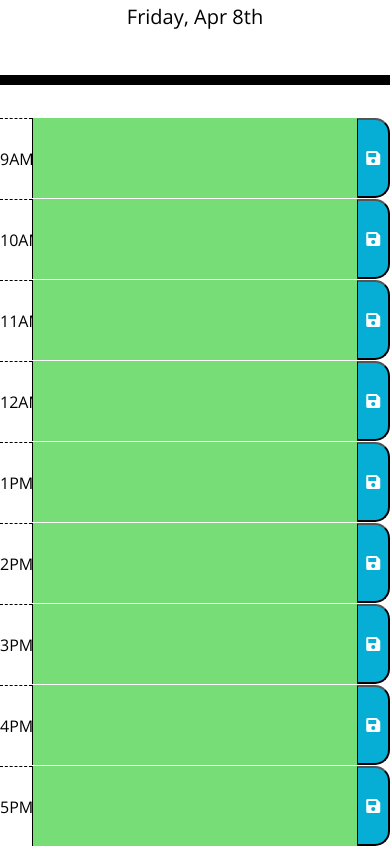
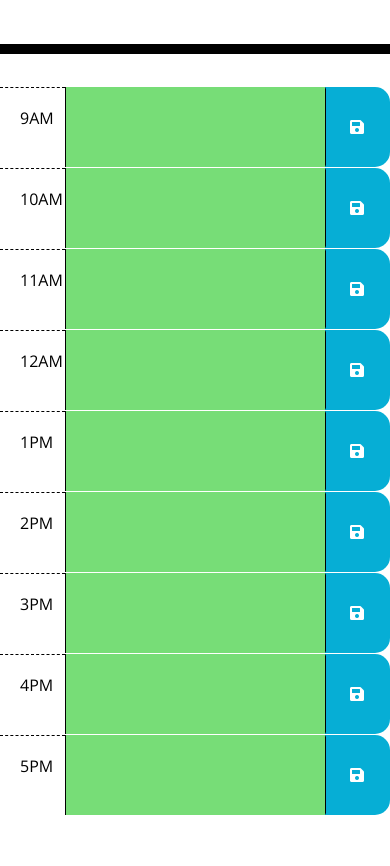
Before and after one commit to brianbixby/hmwk5, a plain HTML site: page index.html in a window 390 px wide. Shown: the part 262-1128 px from the top of the page. After the commit the page ends 1096 px from the top, so only its background shows below. Drawn offline with nearby package versions, Linux system fonts and the light colour scheme.

Commit message:
fixed minor css responsiveness and icon active color

```diff
--- a/assets/css/style.css
+++ b/assets/css/style.css
@@ -79,8 +79,15 @@ textarea {
   height: 100%;
 }
 
-#scheduleContainer .col-10,
-#scheduleContainer .col-1 {
+#scheduleContainer .saveBtn {
+  border-color: transparent;
+  border-left: 1px solid black;
+}
+
+#scheduleContainer .col-8,
+#scheduleContainer .col-sm-10,
+#scheduleContainer .col-sm-1,
+#scheduleContainer .col-2 {
   padding-right: 0;
   padding-left: 0;
   height: 80px;
@@ -89,3 +96,35 @@ textarea {
 #scheduleContainer .row {
   margin-bottom: 1px;
 }
+
+#scheduleContainer .hour p {
+  padding-left: calc((100% - 45px));
+  margin-top: -10px;
+}
+
+.saveBtn i.fas:active {
+  color: black;
+}
+
+/* media queries */
+@media (max-width: 520px) {
+
+  #scheduleContainer .hour,
+  #scheduleContainer .saveCol {
+    -ms-flex: 0 0 16.666666%;
+    flex: 0 0 16.666666%;
+    max-width: 16.666666%;
+  }
+
+  #scheduleContainer .eventCol {
+    -ms-flex: 0 0 66.666666%;
+    flex: 0 0 66.666666%;
+    max-width: 66.666666%;
+  }
+}
+
+@media (max-width: 520px) {
+  .display-3 {
+    font-size: 3.7rem;
+  }
+}
--- a/index.html
+++ b/index.html
@@ -22,75 +22,84 @@
   </header>
   <div id="scheduleContainer" class="container">
     <div class="row">
-      <div class="col-1 hour">
+      <div class="col-2 col-sm-1 hour">
         <p>9AM</p>
       </div>
-      <div id="eventCol9" class="col-10 eventCol"><textarea id="textarea9" data-time="9"></textarea></div>
-      <div class="col-1 saveCol"><button class="saveBtn" data-time="9"><i class="fas fa-save"></i></button></div>
+      <div id="eventCol9" class="col-8 col-sm-10 eventCol"><textarea id="textarea9" data-time="9"></textarea></div>
+      <div class="col-2 col-sm-1 saveCol"><button class="saveBtn" data-time="9"><i class="fas fa-save"></i></button>
+      </div>
     </div>
 
     <div class="row">
-      <div class="col-1 hour">
+      <div class="col-2 col-sm-1 hour">
         <p>10AM</p>
       </div>
-      <div id="eventCol10" class="col-10 eventCol"><textarea id="textarea10" data-time="10"></textarea></div>
-      <div class="col-1 saveCol"><button class="saveBtn" data-time="10"><i class="fas fa-save"></i></button></div>
+      <div id="eventCol10" class="col-8 col-sm-10 eventCol"><textarea id="textarea10" data-time="10"></textarea></div>
+      <div class="col-2 col-sm-1 saveCol"><button class="saveBtn" data-time="10"><i class="fas fa-save"></i></button>
+      </div>
     </div>
 
     <div class="row">
-      <div class="col-1 hour">
+      <div class="col-2 col-sm-1 hour">
         <p>11AM</p>
       </div>
-      <div id="eventCol11" class="col-10 eventCol"><textarea id="textarea11" data-time="11"></textarea></div>
-      <div class="col-1 saveCol"><button class="saveBtn" data-time="11"><i class="fas fa-save"></i></button></div>
+      <div id="eventCol11" class="col-8 col-sm-10 eventCol"><textarea id="textarea11" data-time="11"></textarea></div>
+      <div class="col-2 col-sm-1 saveCol"><button class="saveBtn" data-time="11"><i class="fas fa-save"></i></button>
+      </div>
     </div>
 
     <div class="row">
-      <div class="col-1 hour">
+      <div class="col-2 col-sm-1 hour">
         <p>12AM</p>
       </div>
-      <div id="eventCol12" class="col-10 eventCol"><textarea id="textarea12" data-time="12"></textarea></div>
-      <div class="col-1 saveCol"><button class="saveBtn" data-time="12"><i class="fas fa-save"></i></button></div>
+      <div id="eventCol12" class="col-8 col-sm-10 eventCol"><textarea id="textarea12" data-time="12"></textarea></div>
+      <div class="col-2 col-sm-1 saveCol"><button class="saveBtn" data-time="12"><i class="fas fa-save"></i></button>
+      </div>
     </div>
 
     <div class="row">
-      <div class="col-1 hour">
+      <div class="col-2 col-sm-1 hour">
         <p>1PM</p>
       </div>
-      <div id="eventCol13" class="col-10 eventCol"><textarea id="textarea13" data-time="13"></textarea></div>
-      <div class="col-1 saveCol"><button class="saveBtn" data-time="13"><i class="fas fa-save"></i></button></div>
+      <div id="eventCol13" class="col-8 col-sm-10 eventCol"><textarea id="textarea13" data-time="13"></textarea></div>
+      <div class="col-2 col-sm-1 saveCol"><button class="saveBtn" data-time="13"><i class="fas fa-save"></i></button>
+      </div>
     </div>
 
     <div class="row">
-      <div class="col-1 hour">
+      <div class="col-2 col-sm-1 hour">
         <p>2PM</p>
       </div>
-      <div id="eventCol14" class="col-10 eventCol"><textarea id="textarea14" data-time="14"></textarea></div>
-      <div class="col-1 saveCol"><button class="saveBtn" data-time="14"><i class="fas fa-save"></i></button></div>
+      <div id="eventCol14" class="col-8 col-sm-10 eventCol"><textarea id="textarea14" data-time="14"></textarea></div>
+      <div class="col-2 col-sm-1 saveCol"><button class="saveBtn" data-time="14"><i class="fas fa-save"></i></button>
+      </div>
     </div>
 
     <div class="row">
-      <div class="col-1 hour">
+      <div class="col-2 col-sm-1 hour">
         <p>3PM</p>
       </div>
-      <div id="eventCol15" class="col-10 eventCol"><textarea id="textarea15" data-time="15"></textarea></div>
-      <div class="col-1 saveCol"><button class="saveBtn" data-time="15"><i class="fas fa-save"></i></button></div>
+      <div id="eventCol15" class="col-8 col-sm-10 eventCol"><textarea id="textarea15" data-time="15"></textarea></div>
+      <div class="col-2 col-sm-1 saveCol"><button class="saveBtn" data-time="15"><i class="fas fa-save"></i></button>
+      </div>
     </div>
 
     <div class="row">
-      <div class="col-1 hour">
+      <div class="col-2 col-sm-1 hour">
         <p>4PM</p>
       </div>
-      <div id="eventCol16" class="col-10 eventCol"><textarea id="textarea16" data-time="16"></textarea></div>
-      <div class="col-1 saveCol"><button class="saveBtn" data-time="16"><i class="fas fa-save"></i></button></div>
+      <div id="eventCol16" class="col-8 col-sm-10 eventCol"><textarea id="textarea16" data-time="16"></textarea></div>
+      <div class="col-2 col-sm-1 saveCol"><button class="saveBtn" data-time="16"><i class="fas fa-save"></i></button>
+      </div>
     </div>
 
     <div class="row">
-      <div class="col-1 hour">
+      <div class="col-2 col-sm-1 hour">
         <p>5PM</p>
       </div>
-      <div id="eventCol17" class="col-10 eventCol"><textarea id="textarea17" data-time="17"></textarea></div>
-      <div class="col-1 saveCol"><button class="saveBtn" data-time="17"><i class="fas fa-save"></i></button></div>
+      <div id="eventCol17" class="col-8 col-sm-10 eventCol"><textarea id="textarea17" data-time="17"></textarea></div>
+      <div class="col-2 col-sm-1 saveCol"><button class="saveBtn" data-time="17"><i class="fas fa-save"></i></button>
+      </div>
     </div>
 
   </div>
```
Also changed, not shown: assets/images/Work-Day-Scheduler_screen-shot.png (added), 1 other file.
